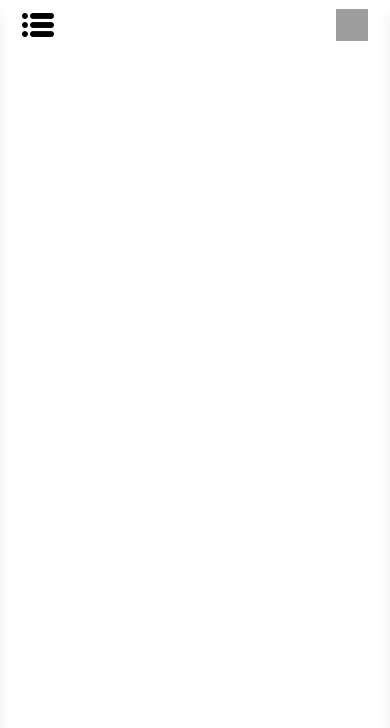
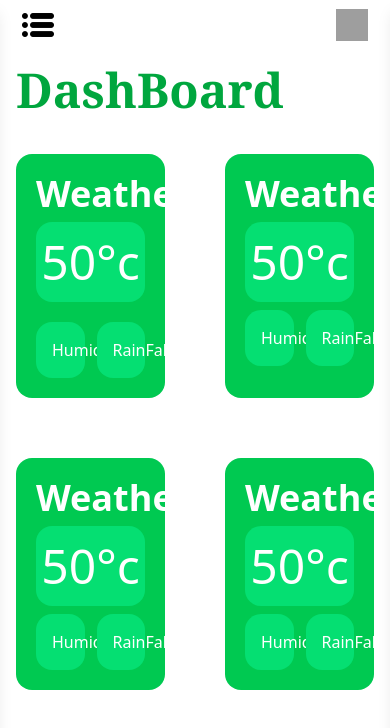
Before and after one commit to Sampath252005/AgriFlow, a React (Vite) app: page /dashboard in a window 390 px wide. Shown: the top 728 px of the page. Built offline with nearby package versions, Linux system fonts and the light colour scheme; grey boxes are pictures that could not be loaded.

Commit message:
Routes and dash board componenet is added

```diff
--- a/src/App.jsx
+++ b/src/App.jsx
@@ -1,17 +1,36 @@
+import { useState } from "react";
+import { BrowserRouter as Router, Routes, Route } from "react-router-dom";
+import Home from "./components/Home";
+import DashboardPage from "./components/dashBoard_Page";
+import IrrigationPlanner from "./components/irrigationPlannerPage";
+import ReportPage from "./components/reportPage";
+import NavBar from "./components/NavBar";
 
-import './App.css'
-import Home from './components/Home'
-import LoginPage from './components/LoginPage'
-import SignUp from './components/SignUp'
 function App() {
+  const [menuOpen, setMenuOpen] = useState(false);
 
   return (
-    <>
-      {/* <LoginPage/> */}
-      {/* <SignUp/> */}
-      <Home/>
-    </>
-  )
+    <Router>
+      <div >
+        {/* Navbar */}
+        <NavBar menuOpen={menuOpen} setMenuOpen={setMenuOpen} />
+
+        {/* Main Content (Moves when menu opens) */}
+        <div
+          className={`flex-grow p-4 transition-all duration-300 ${
+            menuOpen ? "ml-64" : "ml-0"
+          }`}
+        >
+          <Routes>
+            <Route path="/" element={<Home />} />
+            <Route path="/dashboard" element={<DashboardPage />} />
+            <Route path="/irrigation-planner" element={<IrrigationPlanner />} />
+            <Route path="/report" element={<ReportPage />} />
+          </Routes>
+        </div>
+      </div>
+    </Router>
+  );
 }
 
-export default App
+export default App;
--- a/src/components/Home.jsx
+++ b/src/components/Home.jsx
@@ -1,10 +1,9 @@
 import React from 'react'
-import NavBar from './NavBar'
 
 const Home = () => {
   return (
-    <div className='min-w-[350px] min-h-screen'>
-    <NavBar/>
+    <div >
+    Home page
     </div>
   )
 }
--- a/src/components/Menu.jsx
+++ b/src/components/Menu.jsx
@@ -1,15 +1,12 @@
 import React from "react";
-import { BrowserRouter as Router, Routes, Route, Link } from "react-router-dom";
+import { Link } from "react-router-dom";
 
 const Menu = ({ show, onClose }) => {
   return (
     <>
       {/* Overlay */}
       {show && (
-        <div
-          className="fixed inset-0 bg-opacity-50 z-40"
-          onClick={onClose}
-        ></div>
+        <div className="fixed inset-0 bg-black opacity-50 z-40" onClick={onClose}></div>
       )}
 
       {/* Sidebar */}
@@ -18,26 +15,31 @@ const Menu = ({ show, onClose }) => {
           show ? "translate-x-0" : "-translate-x-full"
         } transition-transform duration-300`}
       >
-        {/* Header */}
-        <div className="flex-col space-y-5 ">
+        {/* Close Button */}
         <div className="flex justify-between items-center">
-          <h2 className="text-2xl font-extrabold">Menu</h2>
+          <h2 className="text-2xl font-bold">Menu</h2>
           <button
-            className="bg-gray-700 text-white rounded-md px-4 py-2 font-bold hover:bg-slate-500"
+            className="bg-gray-700 text-white rounded-md px-4 py-2 hover:bg-gray-600"
             onClick={onClose}
           >
             Close
           </button>
-          </div>
-          <div className="flex-col space-y-5 font-bold">
-          <p className="bg-slate-600 rounded-2xl p-2 hover:bg-slate-700">Weather</p>
-          <p className="bg-slate-600 rounded-2xl p-2 hover:bg-slate-700">Water</p>
-          <p className="bg-slate-600 rounded-2xl p-2 hover:bg-slate-700">Soil</p>
-          <p className="bg-slate-600 rounded-2xl p-2 hover:bg-slate-700">Weather</p>
-          <p className="bg-slate-600 rounded-2xl p-2 hover:bg-slate-700">Weather</p>
-          <p className="bg-slate-600 rounded-2xl p-2 hover:bg-slate-700">Weather</p>
-          <p className="bg-slate-600 rounded-2xl p-2 hover:bg-slate-700">Weather</p>
-          </div>
+        </div>
+
+        {/* Navigation Links */}
+        <div className="flex flex-col space-y-5 font-bold mt-5">
+          <Link to="/" className="bg-gray-700 rounded-md p-2 hover:bg-gray-600">
+            Home
+          </Link>
+          <Link to="/dashboard" className="bg-gray-700 rounded-md p-2 hover:bg-gray-600">
+            Dashboard
+          </Link>
+          <Link to="/irrigation-planner" className="bg-gray-700 rounded-md p-2 hover:bg-gray-600">
+            Irrigation Planner
+          </Link>
+          <Link to="/report" className="bg-gray-700 rounded-md p-2 hover:bg-gray-600">
+            Report
+          </Link>
         </div>
       </div>
     </>
--- a/src/components/NavBar.jsx
+++ b/src/components/NavBar.jsx
@@ -4,36 +4,42 @@ import profileIcon from "../images/profile-icon.png";
 import Menu from "./Menu";
 import ProfilePage from "./ProfilePage";
 
-const NavBar = () => {
-  const [showSetting, setShowSetting] = useState(false);
-  const [showProfile,setShowPrfile]=useState(false);
+const NavBar = ({ menuOpen, setMenuOpen }) => {
+  const [showProfile, setShowProfile] = useState(false);
 
   return (
     <>
       <nav className="flex justify-between px-3.5 bg-white min-h-[50px] items-center">
+        {/* Menu Button */}
         <button
           className="p-2 rounded-md hover:scale-110 transition-transform"
-          onClick={() => setShowSetting(!showSetting)}
+          onClick={() => setMenuOpen(!menuOpen)}
         >
           <img
             src={menuIcon}
             alt="Menu icon"
             className="w-8 h-8 md:w-10 md:h-10 cursor-pointer"
           />
-        </button >
-        <Menu show={showSetting} onClose={() => setShowSetting(false)} />
-        <button className="p-2 rounded-md hover:scale-110 transition-transform"
-          onClick={() => setShowPrfile(!showProfile)}>
-        <img
+        </button>
+
+        {/* Profile Button */}
+        <button
+          className="p-2 rounded-md hover:scale-110 transition-transform"
+          onClick={() => setShowProfile(!showProfile)}
+        >
+          <img
             src={profileIcon}
-            alt="Menu icon"
-            className="w-8 h-8 md:w-10 md:h-10 cursor-pointer"/>
+            alt="Profile icon"
+            className="w-8 h-8 md:w-10 md:h-10 cursor-pointer"
+          />
         </button>
-        <ProfilePage showProfile={showProfile} onCloseProfile={() => setShowPrfile(false)} />
+
+        {/* Sidebar Menu */}
+        <Menu show={menuOpen} onClose={() => setMenuOpen(false)} />
+
+        {/* Profile Page */}
+        <ProfilePage showProfile={showProfile} onCloseProfile={() => setShowProfile(false)} />
       </nav>
-
-      {/* Menu component */}
-
     </>
   );
 };
--- /dev/null
+++ b/src/components/dashBoard_Page.jsx
@@ -0,0 +1,53 @@
+import React from "react";
+
+const dashBoard_Page = () => {
+  return (
+    <div className="flex flex-col space-y-10 text-white">
+      <h1 className="text-5xl font-serif font-extrabold text-green-600">DashBoard</h1>
+      <div className="grid grid-cols-2 gap-15 ">
+        <div className="flex flex-col  bg-green-500 p-5 rounded-2xl space-y-2">
+          <h1 className="text-4xl font-bold">Weather</h1>
+          <div className="flex flex-col space-y-5 ">
+            <span className="flex w-full min-w-[20px] text-5xl bg-green-400 rounded-2xl p-4 items-center justify-center">50&#xB0;c</span>
+            <div className="grid grid-cols-2 gap-3">
+            <span className=" bg-green-400 rounded-2xl p-4 items-center justify-center">Humidity</span>
+            <span className=" bg-green-400 rounded-2xl p-4 items-center justify-center">RainFall</span>
+            </div>
+          </div>
+        </div>
+        <div className="flex flex-col  bg-green-500 p-5 rounded-2xl space-y-2">
+          <h1 className="text-4xl font-bold">Weather</h1>
+          <div className="flex flex-col space-y-2 ">
+            <span className="flex w-full min-w-[20px] text-5xl bg-green-400 rounded-2xl p-4 items-center justify-center">50&#xB0;c</span>
+            <div className="grid grid-cols-2 gap-3">
+            <span className=" bg-green-400 rounded-2xl p-4 items-center justify-center">Humidity</span>
+            <span className=" bg-green-400 rounded-2xl p-4 items-center justify-center">RainFall</span>
+            </div>
+          </div>
+        </div>
+        <div className="flex flex-col  bg-green-500 p-5 rounded-2xl space-y-2">
+          <h1 className="text-4xl font-bold">Weather</h1>
+          <div className="flex flex-col space-y-2 ">
+            <span className="flex w-full min-w-[20px] text-5xl bg-green-400 rounded-2xl p-4 items-center justify-center">50&#xB0;c</span>
+            <div className="grid grid-cols-2 gap-3">
+            <span className=" bg-green-400 rounded-2xl p-4 items-center justify-center">Humidity</span>
+            <span className=" bg-green-400 rounded-2xl p-4 items-center justify-center">RainFall</span>
+            </div>
+          </div>
+        </div>
+        <div className="flex flex-col  bg-green-500 p-5 rounded-2xl space-y-2">
+          <h1 className="text-4xl font-bold">Weather</h1>
+          <div className="flex flex-col space-y-2 ">
+            <span className="flex w-full min-w-[20px] text-5xl bg-green-400 rounded-2xl p-4 items-center justify-center">50&#xB0;c</span>
+            <div className="grid grid-cols-2 gap-3">
+            <span className=" bg-green-400 rounded-2xl p-4 items-center justify-center">Humidity</span>
+            <span className=" bg-green-400 rounded-2xl p-4 items-center justify-center">RainFall</span>
+            </div>
+          </div>
+        </div>
+      </div>
+    </div>
+  );
+};
+
+export default dashBoard_Page;
--- /dev/null
+++ b/src/components/irrigationPlannerPage.jsx
@@ -0,0 +1,9 @@
+import React from 'react'
+
+const irrigationPlannerPage = () => {
+  return (
+    <div>irrigationPlannerPage</div>
+  )
+}
+
+export default irrigationPlannerPage
--- /dev/null
+++ b/src/components/reportPage.jsx
@@ -0,0 +1,11 @@
+import React from 'react'
+
+const reportPage = () => {
+  return (
+    <>
+
+    </>
+  )
+}
+
+export default reportPage
```
Also changed, not shown: 1 other file (tests, documents, lock files or other folders).
